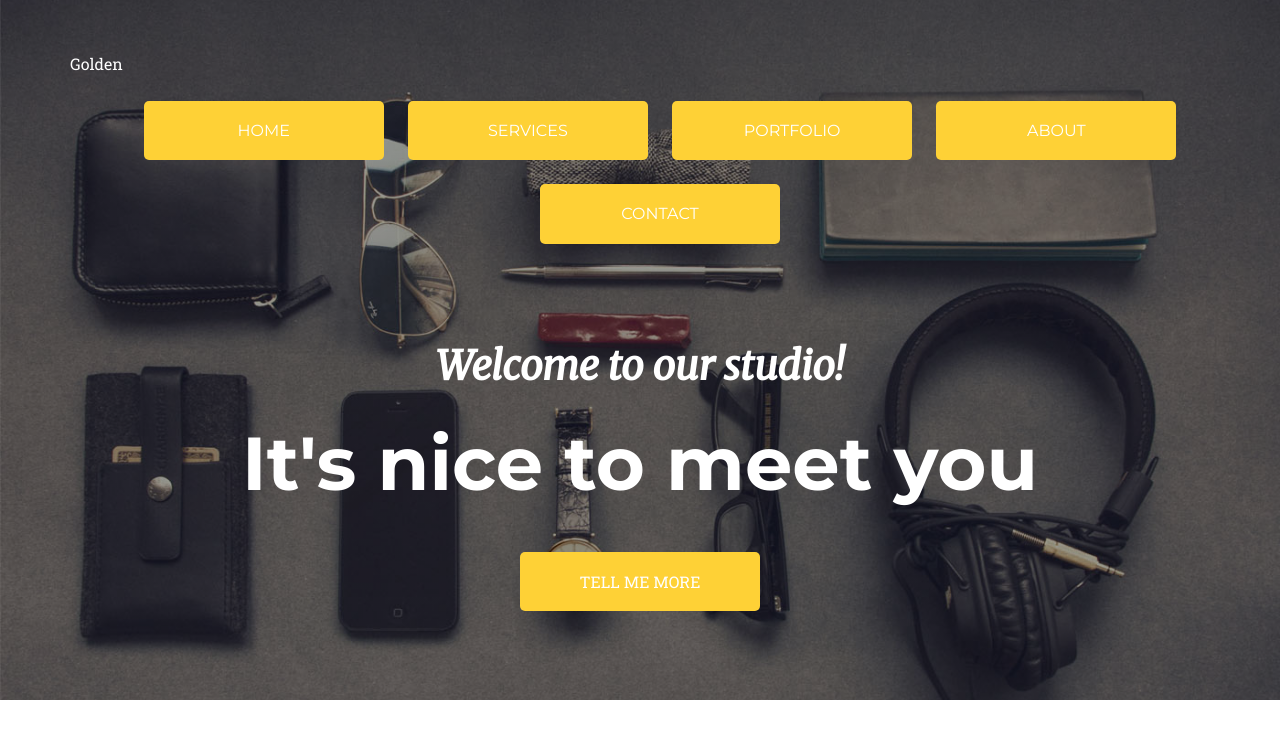
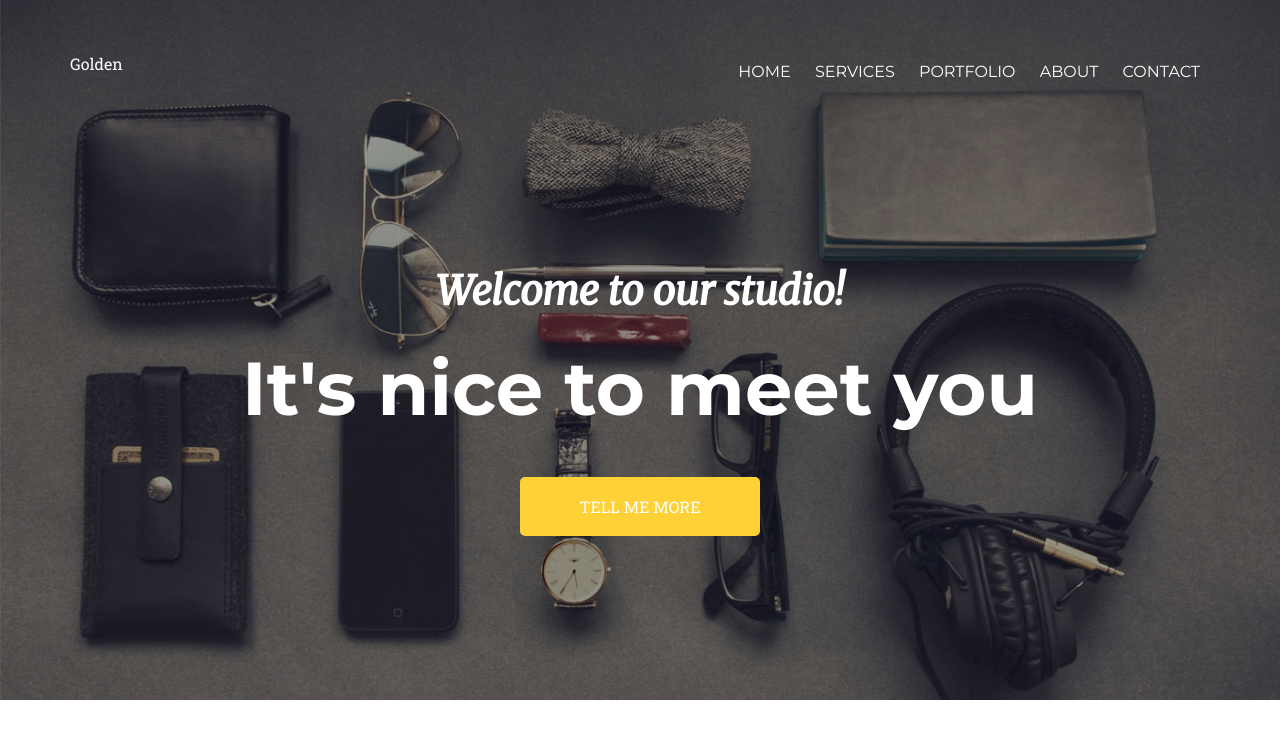
Before and after one commit to adam-goss94/task-runner, a website: page index.html in a window 1280 px wide. Drawn offline with Linux system fonts and the light colour scheme.

Commit message:
Change buttons styles

```diff
--- a/index.html
+++ b/index.html
@@ -16,18 +16,18 @@
             <div class="row navigation">
                 <p>Golden</p>
                 <ul class="font-nav">
-                    <li><a href="#" class="btn btn-nav">Home</a></li>
-                    <li><a href="#" class="btn btn-nav">Services</a></li>
-                    <li><a href="#" class="btn btn-nav">Portfolio</a></li>
-                    <li><a href="#" class="btn btn-nav">About</a></li>
-                    <li><a href="#" class="btn btn-nav">Contact</a></li>
+                    <li><a href="#" class="btn">Home</a></li>
+                    <li><a href="#" class="btn">Services</a></li>
+                    <li><a href="#" class="btn">Portfolio</a></li>
+                    <li><a href="#" class="btn">About</a></li>
+                    <li><a href="#" class="btn">Contact</a></li>
                 </ul>
             </div>
 
             <div class="row splash-inner">
                 <h2 class="font-header__title font-italic">Welcome to our studio!</h2>
                 <h1 class="font-header__subtitle">It's nice to meet you</h1>
-                <a href="#" class="btn">Tell me more</a>
+                <a href="#" class="btn btn-one">Tell me more</a>
             </div>
         </div>
 
--- a/sass/style.scss
+++ b/sass/style.scss
@@ -75,19 +75,22 @@ section{
     &:link,
     &:visited{
         display: inline-block;
-        min-width: 240px;
-        margin: 24px auto 0 auto;
-        padding: 16px;
-        border-radius: 5px;
         text-align: center;
         text-decoration: none;
         text-transform: uppercase;
         color: $colorLight;
         cursor: pointer;
         transition: $transition;
+    }
+
+    &-one{
+        min-width: 240px;
+        border-radius: 5px;
         background-position: 100% 0;
         background-size: 300%;
         background-color: $colorThree;
+        margin: 24px auto 0 auto;
+        padding: 16px;
     }
 }
 
@@ -110,8 +113,12 @@ section{
 
         ul li{
             display: inline-block;
-            padding: 0 10px;
             cursor: pointer;
+            padding: 8px 10px;
+
+            &:hover{
+                background-color: $colorThree;
+            }
         }
     }
 
```
Also changed, not shown: css/style.css, 1 other file.
